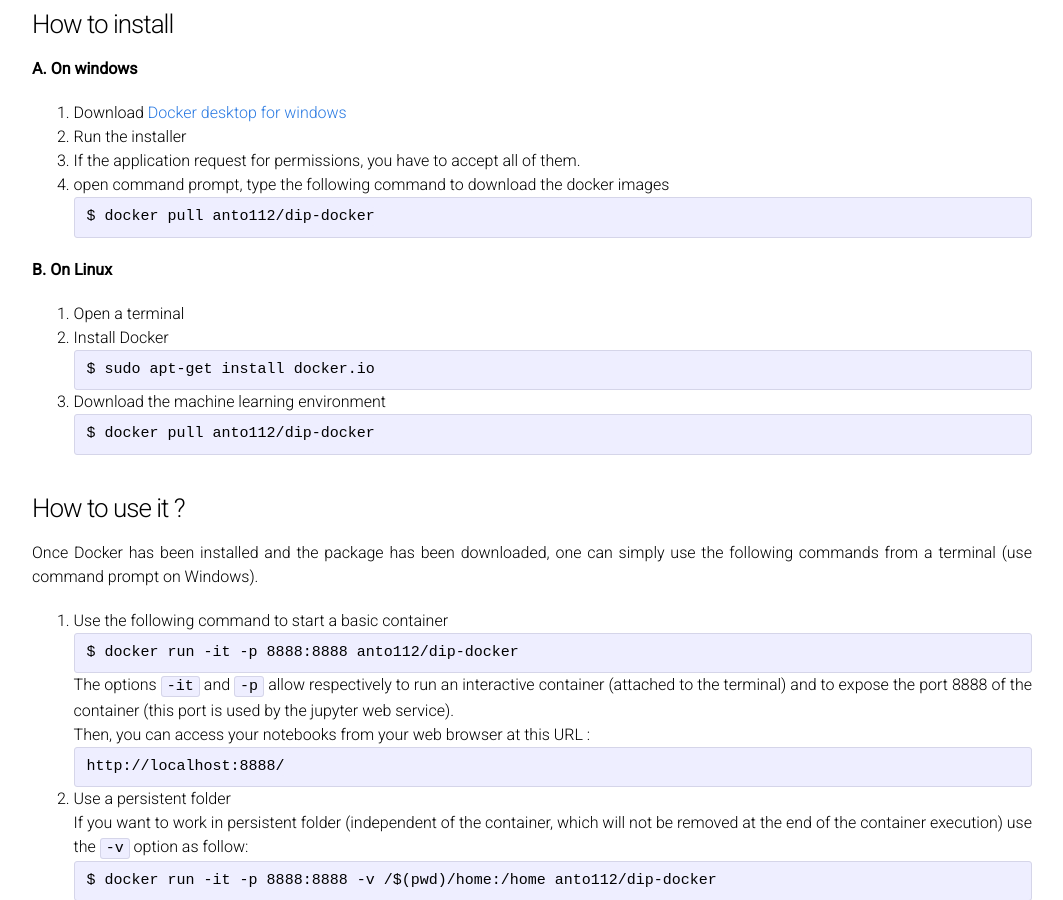
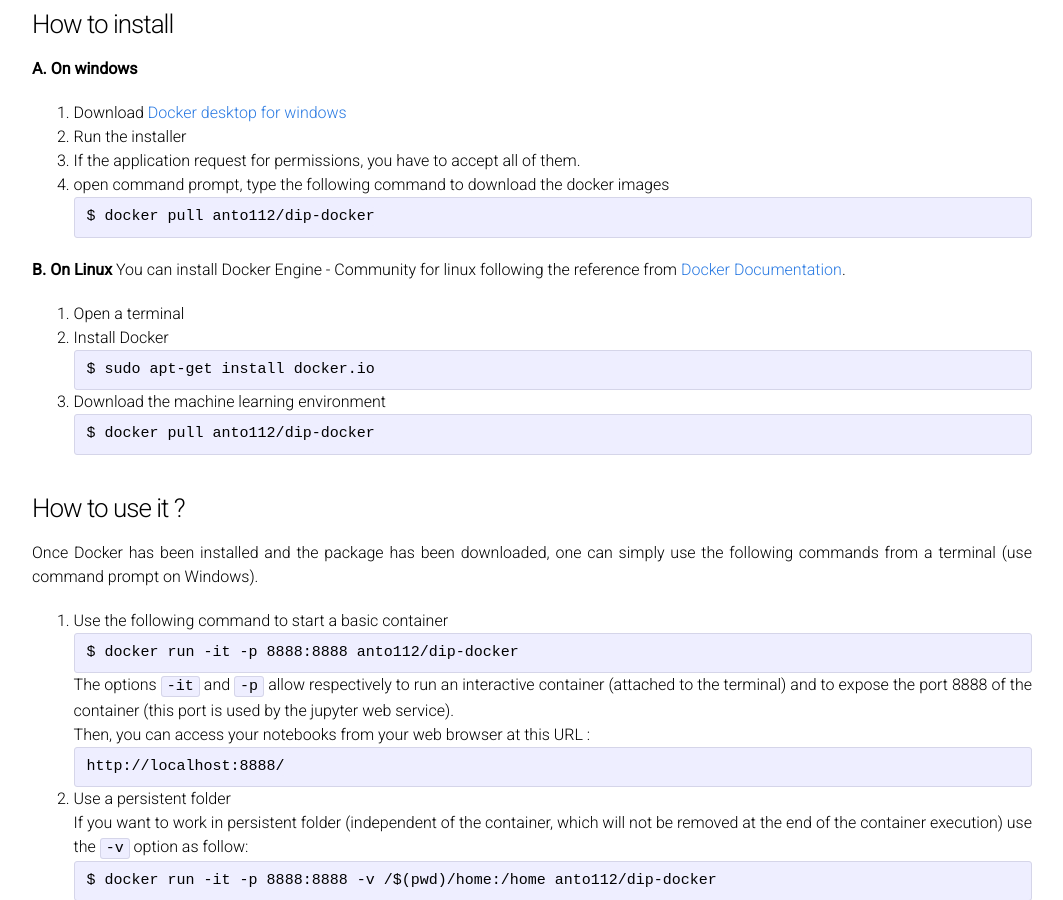
Before and after one commit to oil-mcut/oil-mcut.github.io, a Jekyll site: the page built from setting environment.md, in a window 1280 px wide and 900 px high, scrolled down 1522 px. Shown: the whole window, without its empty margins (108-1171 px from the left). Built offline with Jekyll 4.4.1, drawn with Linux system fonts in a browser that asks for light colours.

Commit message:
Update setting environment.md

````diff
--- a/setting environment.md
+++ b/setting environment.md
@@ -39,7 +39,6 @@ This project helps one to easily benefit from a fully packaged for running teach
 This docker image running Ubuntu operating system (OS) include package library and framework for doing machine learning program with setting user Interface application. this image can work properly in **windows** or in **Linux**.
 
 #### Specs:
-
 - ipykernel==5.1.1
 - ipython==7.7.0
 - jupyter==1.0.0
@@ -74,6 +73,7 @@ This docker image running Ubuntu operating system (OS) include package library a
    ```
 
 **B. On Linux**
+You can install Docker Engine - Community for linux following the reference from [Docker Documentation](https://docs.docker.com/install/linux/docker-ce/ubuntu/).
 
 1. Open a terminal
 
````
